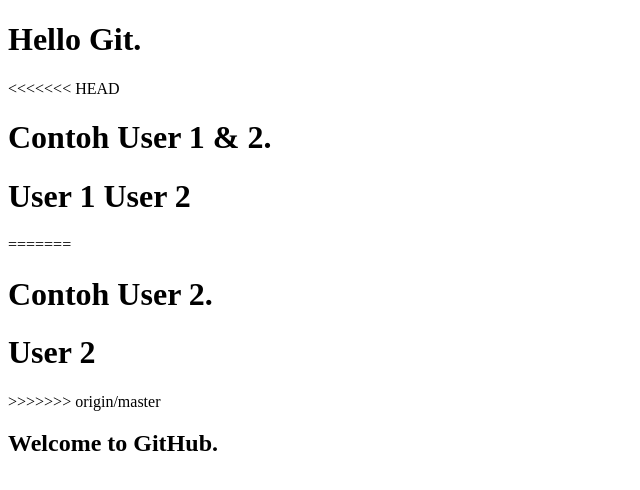
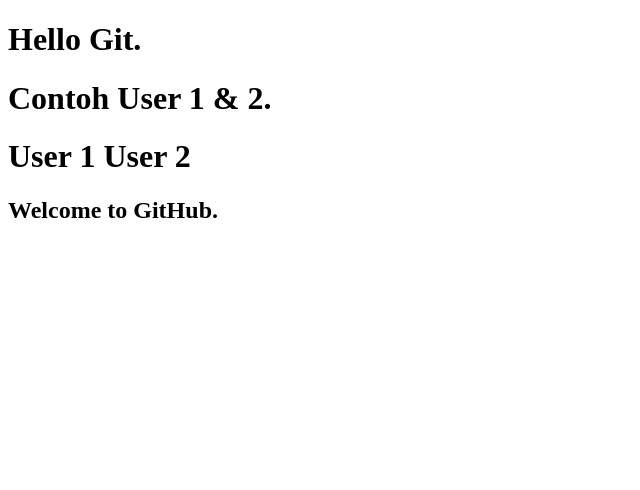
Before and after one commit to filmar-sy/belajar-git-remote, a plain HTML site: page index.html in a window 1280 px wide. Shown: the whole page, without its empty margins (0-640 px from the left). Drawn offline with Linux system fonts and the light colour scheme.

Commit message:
fix v2 index.html

```diff
--- a/index.html
+++ b/index.html
@@ -7,13 +7,8 @@
   </head>
   <body>
     <h1>Hello Git.</h1>
-    <<<<<<< HEAD
     <h1>Contoh User 1 & 2.</h1>
     <h1>User 1 User 2</h1>
-    =======
-    <h1>Contoh User 2.</h1>
-    <h1>User 2</h1>
-    >>>>>>> origin/master
     <h2>Welcome to GitHub.</h2>
   </body>
 </html>
```
